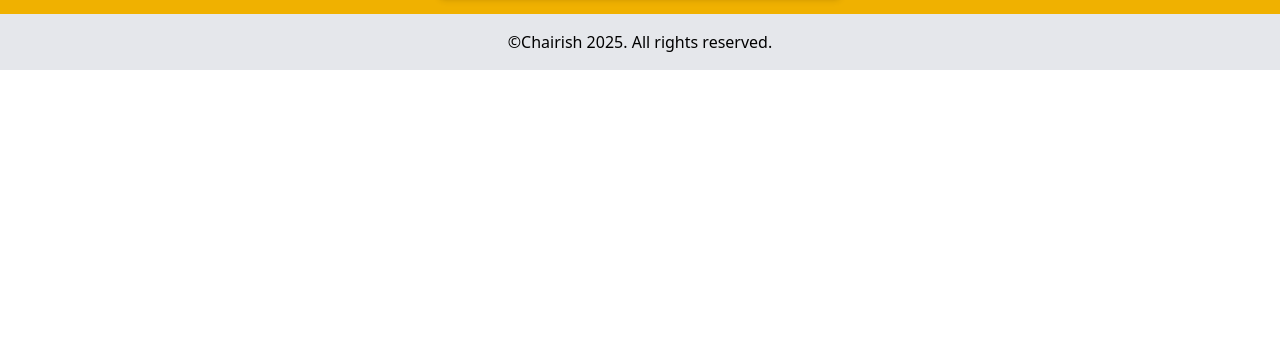
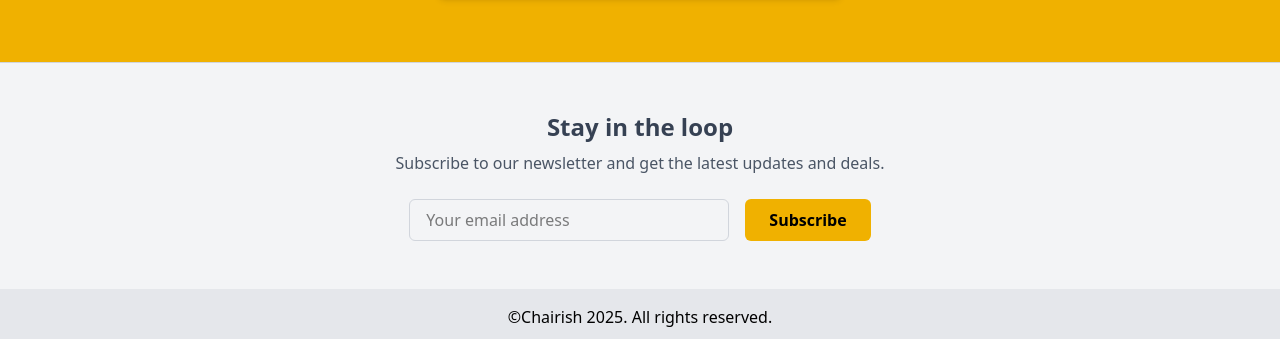
Before and after one commit to CurryV1/Chairish, a React (Vite) app: page / in a window 1280 px wide. Shown: the part 2072-2411 px from the top of the page. Before the commit the page ends 2142 px from the top, so only its background shows below. Built offline with nearby package versions, Linux system fonts and the light colour scheme.

Commit message:
Added newsletter signup

```diff
--- /dev/null
+++ b/src/components/NewsletterSignup.jsx
@@ -0,0 +1,57 @@
+// src/components/NewsletterSignup.jsx
+import React, { useState } from "react";
+
+const NewsletterSignup = () => {
+  const [email, setEmail] = useState("");
+  const [submitted, setSubmitted] = useState(false);
+
+  const handleSubmit = (e) => {
+    e.preventDefault();
+    setSubmitted(true);
+  };
+
+  return (
+    <div className="bg-gray-100 py-12 border-t border-gray-300 mt-12">
+      <div className="container mx-auto text-center px-4">
+        <h2 className="text-2xl font-bold text-gray-700 mb-2">
+          Stay in the loop
+        </h2>
+        <p className="text-gray-600 mb-6">
+          Subscribe to our newsletter and get the latest updates and deals.
+        </p>
+        {submitted ? (
+          <p className="text-green-700 font-medium">
+            Thank you for subscribing!
+          </p>
+        ) : (
+          <form
+            name="newsletter"
+            method="POST"
+            data-netlify="true"
+            onSubmit={handleSubmit}
+            className="flex flex-col sm:flex-row justify-center gap-4"
+          >
+            <input type="hidden" name="form-name" value="newsletter" />
+            <input
+              type="email"
+              name="email"
+              required
+              placeholder="Your email address"
+              value={email}
+              onChange={(e) => setEmail(e.target.value)}
+              className="rounded-md px-4 py-2 border border-gray-300 w-full sm:w-80 focus:outline-none focus:ring-2 focus:ring-yellow-500"
+            />
+            <button
+              type="submit"
+              className="bg-yellow-500 hover:bg-green-600 text-black px-6 py-2 rounded-md font-semibold"
+            >
+              Subscribe
+            </button>
+          </form>
+        )}
+      </div>
+    </div>
+  );
+};
+
+export default NewsletterSignup;
--- a/src/pages/Home.jsx
+++ b/src/pages/Home.jsx
@@ -2,6 +2,7 @@
 import React, { Suspense, lazy } from "react";
 import Hero from "../components/Hero";
 import FeaturedBanner from "../components/FeaturedBanner"; // Eager load key content
+import NewsletterSignup from "../components/NewsletterSignup";
 
 const Testimonials = lazy(() => import("../components/Testimonials"));
 const CategoryCards = lazy(() => import("../components/CategoryCards"));
@@ -30,6 +31,7 @@ const Home = () => {
         }
       >
         <CategoryCards />
+        <NewsletterSignup />
       </Suspense>
     </>
   );
```
